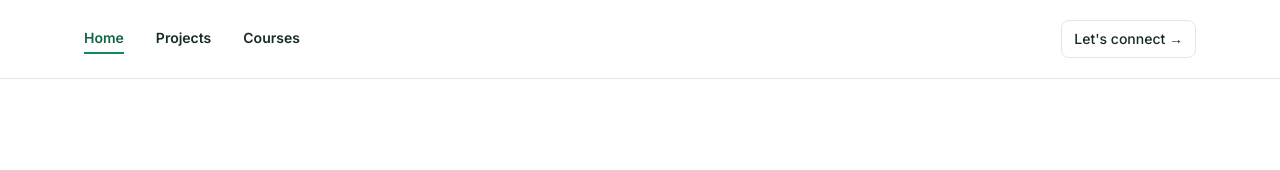
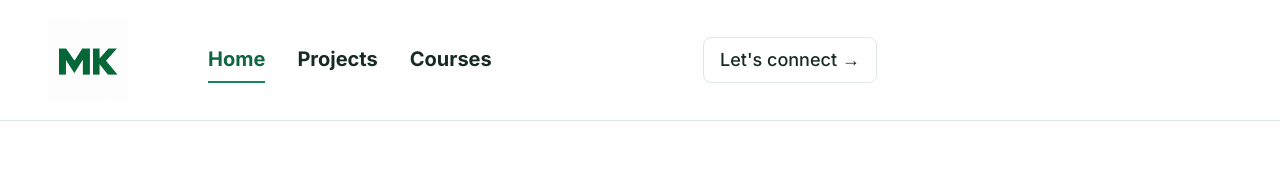
Before and after one commit to majed-khalid1/personal-website-Next.js, a Next.js app: page / in a window 1280 px wide. Shown: the top 170 px of the page. Built offline with nearby package versions, Linux system fonts and the light colour scheme.

Commit message:
improve header, add logo to header add logo to page broswer

```diff
--- a/app/components/Header.js
+++ b/app/components/Header.js
@@ -1,6 +1,7 @@
 "use client";
 
 import Link from "next/link";
+import Image from "next/image";
 import { usePathname } from "next/navigation";
 
 const links = [
@@ -14,27 +15,40 @@ export default function Header() {
 
   return (
     <header className="border-b border-line">
-      <div className="mx-auto flex max-w-6xl flex-wrap items-center justify-between gap-3 px-5 py-5">
-        <nav aria-label="Main navigation" className="flex gap-4 sm:gap-8">
+      <div className="mx-auto flex max-w-[1680px] flex-wrap items-center gap-x-8 gap-y-4 px-5 py-5 sm:px-10 lg:px-12">
+        <Link href="/" aria-label="Majed Khaled — Home" className="shrink-0">
+          <Image
+            src="/favicon.png"
+            alt=""
+            width={80}
+            height={80}
+            className="size-16 object-contain sm:size-20"
+          />
+        </Link>
+        <nav
+          aria-label="Main navigation"
+          className="flex items-center gap-5 sm:gap-8 lg:ml-12"
+        >
           {links.map(({ label, href }) => (
             <Link
               key={href}
               href={href}
               aria-current={pathname === href ? "page" : undefined}
-              className="border-b-2 border-transparent py-1 text-sm font-semibold hover:text-brand-dark aria-[current=page]:border-brand aria-[current=page]:text-brand-dark"
+              className="border-b-2 border-transparent py-2 text-lg font-bold hover:text-brand-dark sm:text-xl aria-[current=page]:border-brand aria-[current=page]:text-brand-dark"
             >
               {label}
             </Link>
           ))}
         </nav>
 
-        <Link
+        <a
           href="https://www.linkedin.com/in/majed-khalid-1316a8276/"
-          className="rounded-lg border border-line px-3 py-2 text-sm font-medium hover:bg-surface"
           target="_blank"
+          rel="noopener noreferrer"
+          className="ml-auto whitespace-nowrap rounded-lg text-xl border border-line px-4 py-2 font-medium hover:bg-surface sm:text-lg lg:mr-[30%]"
         >
           Let&apos;s connect →
-        </Link>
+        </a>
       </div>
     </header>
   );
```
Also changed, not shown: public/favicon.png (added), 1 other file (tests, documents, lock files or other folders).
